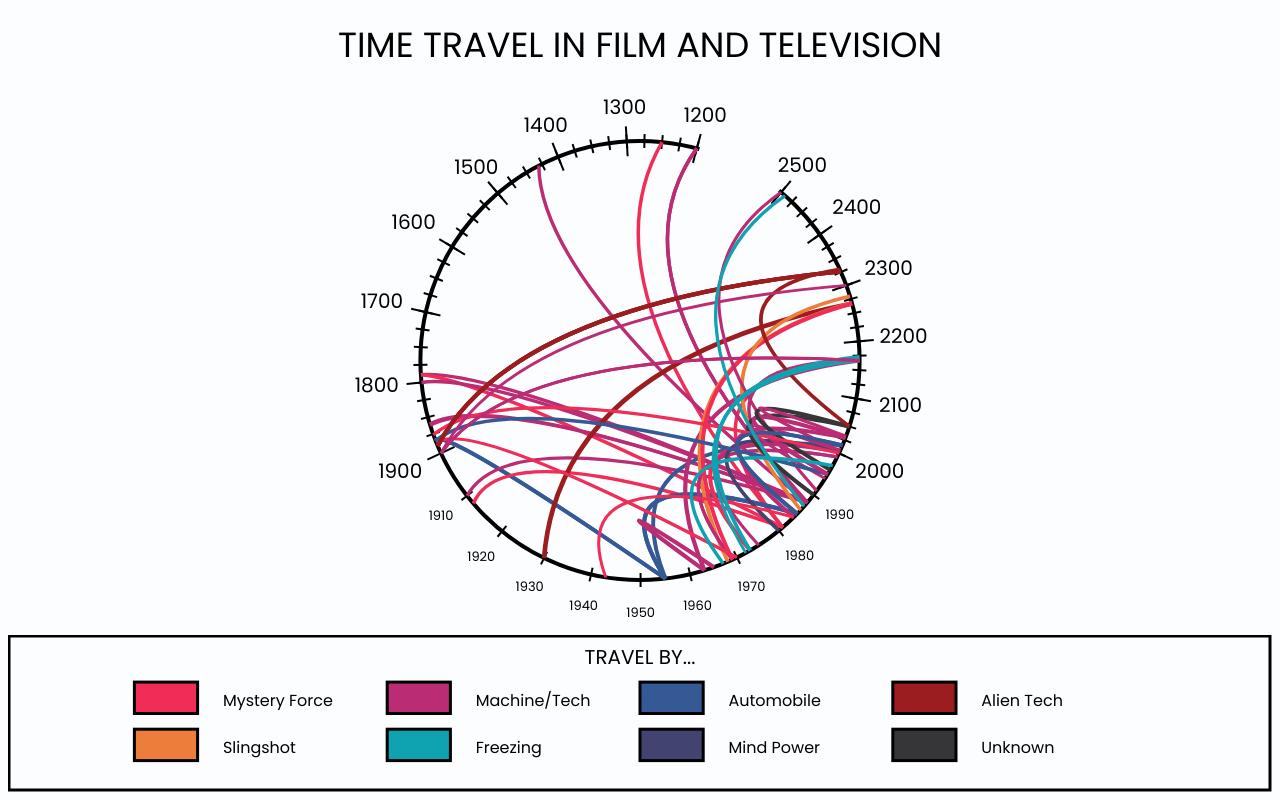
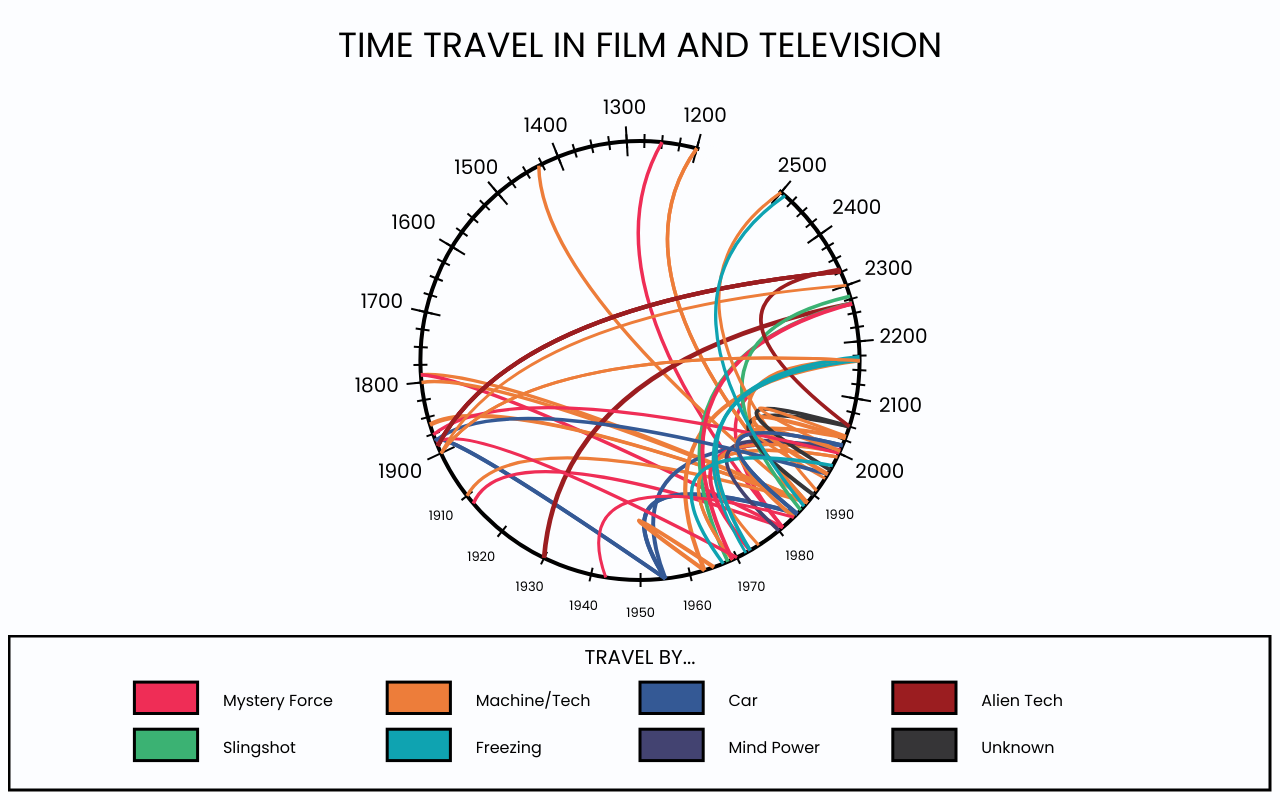
Before and after one commit to lverdi/cs3300-p1, a plain HTML site: page index.html in a window 1280 px wide. Drawn offline with nearby package versions, Linux system fonts and the light colour scheme.

Commit message:
Adjust labels

```diff
--- a/index.html
+++ b/index.html
@@ -22,8 +22,8 @@ body { font-family: 'Poppins'; background-color: #fcfdff;}
 		var centerY = height / 2;
 		var graphRadius = height * 0.4;
 
-		var colors = ["#EF2D56", "#BA2C73", "#345995", "#9B1D20", "#363537", "#434371", "#0FA3B1", "#ED7D3A"];
-		var methodsOfTravel = ["Mystery Force", "Machine/Tech", "Automobile", "Alien Tech", "Unknown", "Mind Power", "Freezing", "Slingshot"];
+		var colors = ["#EF2D56", "#ED7D3A", "#345995", "#9B1D20", "#363537", "#434371", "#0FA3B1", "#3BB273"];
+		var methodsOfTravel = ["Mystery Force", "Machine/Tech", "Car", "Alien Tech", "Unknown", "Mind Power", "Freezing", "Slingshot"];
 
 		var svg = d3.selectAll("#content").append("svg")
 			.attr("height", height)
@@ -216,7 +216,7 @@ body { font-family: 'Poppins'; background-color: #fcfdff;}
 				return methodsOfTravel.indexOf("Machine/Tech")
 			}
 			else if (input == "car") {
-				return methodsOfTravel.indexOf("Automobile")
+				return methodsOfTravel.indexOf("Car")
 			}
 			else if (input == "alien tech") {
 				return methodsOfTravel.indexOf("Alien Tech")
```
